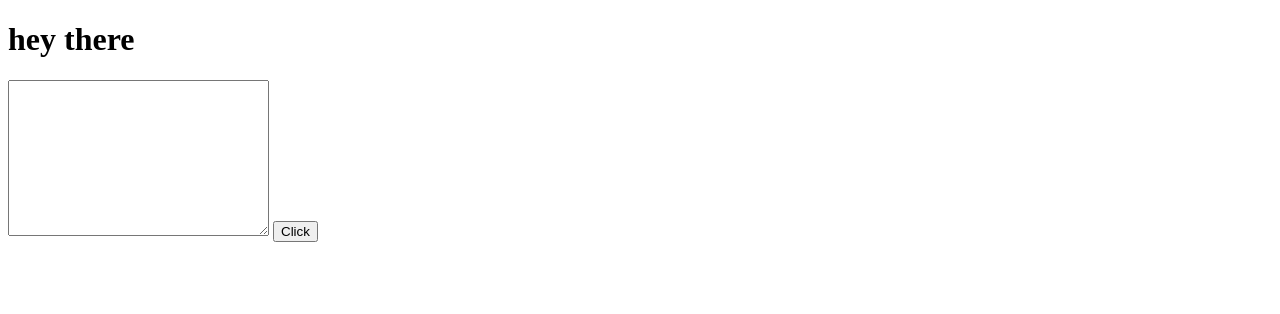
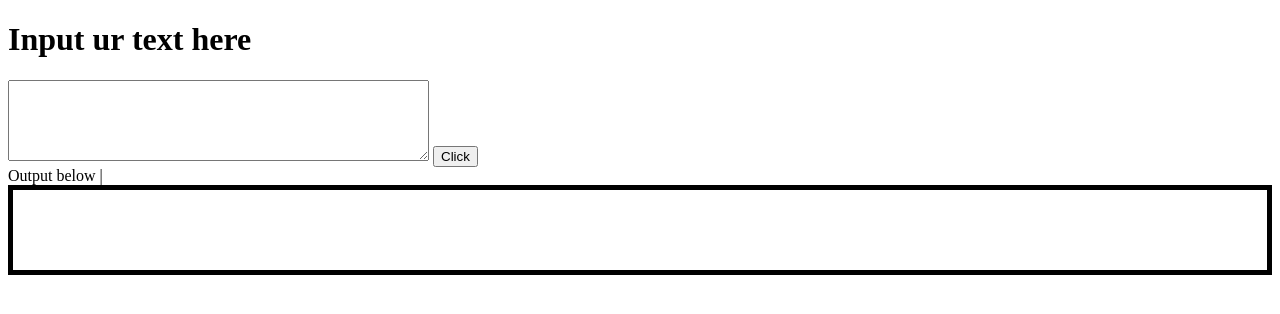
Before and after one commit to VaishnaviNigam25/Live-Lesson-4, a plain HTML site: page index.html in a window 1280 px wide. Drawn offline with Linux system fonts and the light colour scheme.

Commit message:
i/p o/p process done

```diff
--- a/app.js
+++ b/app.js
@@ -1,7 +1,8 @@
 var btn = document.querySelector("button");
+
 var txtinput = document.querySelector("#txt-input");
+var output = document.querySelector(".output");
 function   clickEvent(){
-console.log("clicked");
-console.log("input is  ->", txtinput.value);
+output.innerText = txtinput.value;
 }
 btn.addEventListener("click", clickEvent)
--- a/index.html
+++ b/index.html
@@ -5,11 +5,19 @@
     <meta http-equiv="X-UA-Compatible" content="IE=edge">
     <meta name="viewport" content="width=device-width, initial-scale=1.0">
     <title>Banana Speak</title>
+    <style>
+        .output{
+            height: 10vh;
+            border: 5px black solid;
+        }
+    </style>
 </head>
 <body>
-    <h1>hey there</h1>
-    <textarea  id="txt-input" cols="30" rows="10"></textarea>
+    <h1>Input ur text here</h1>
+    <textarea  id="txt-input" cols="50" rows="5"></textarea>
     <button id="button">Click</button>
+    <div>Output below |</div>
+    <div class="output"></div>
     <script src="app.js"></script>
 
 </body>
```
